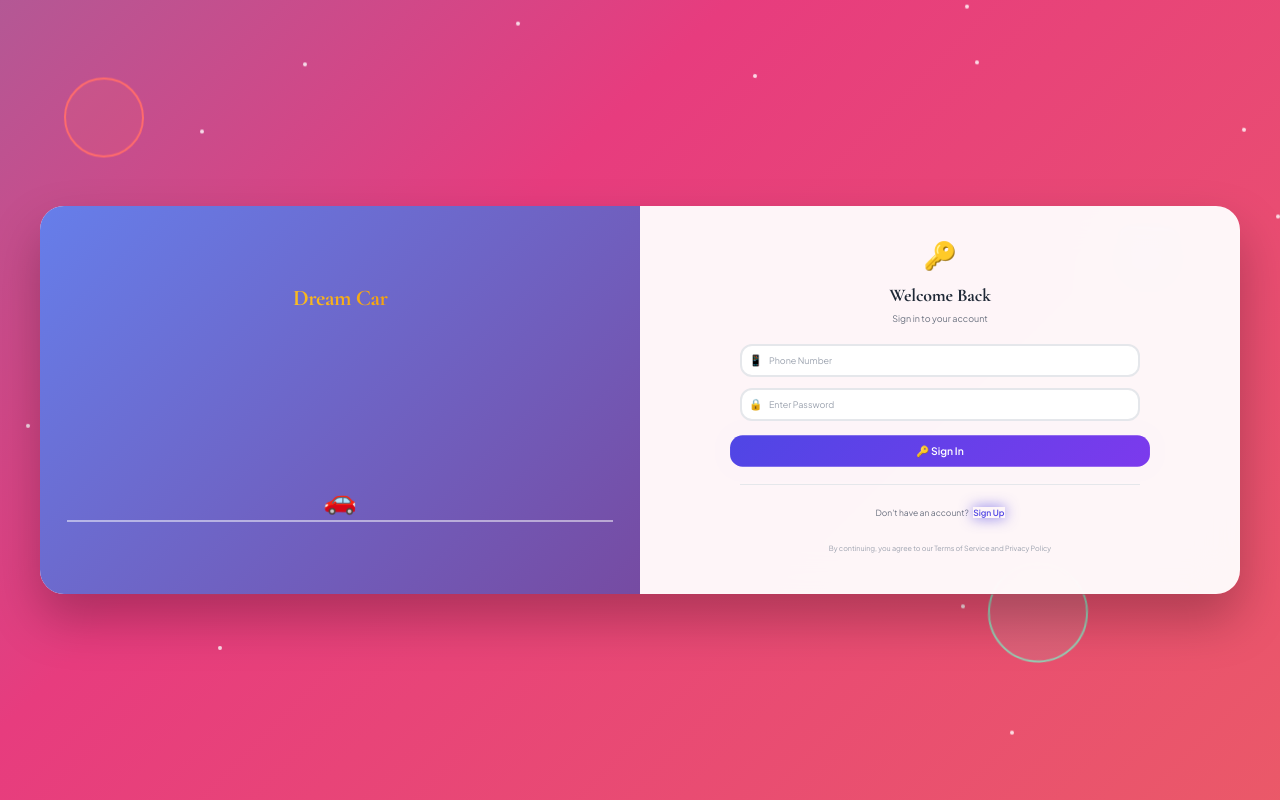
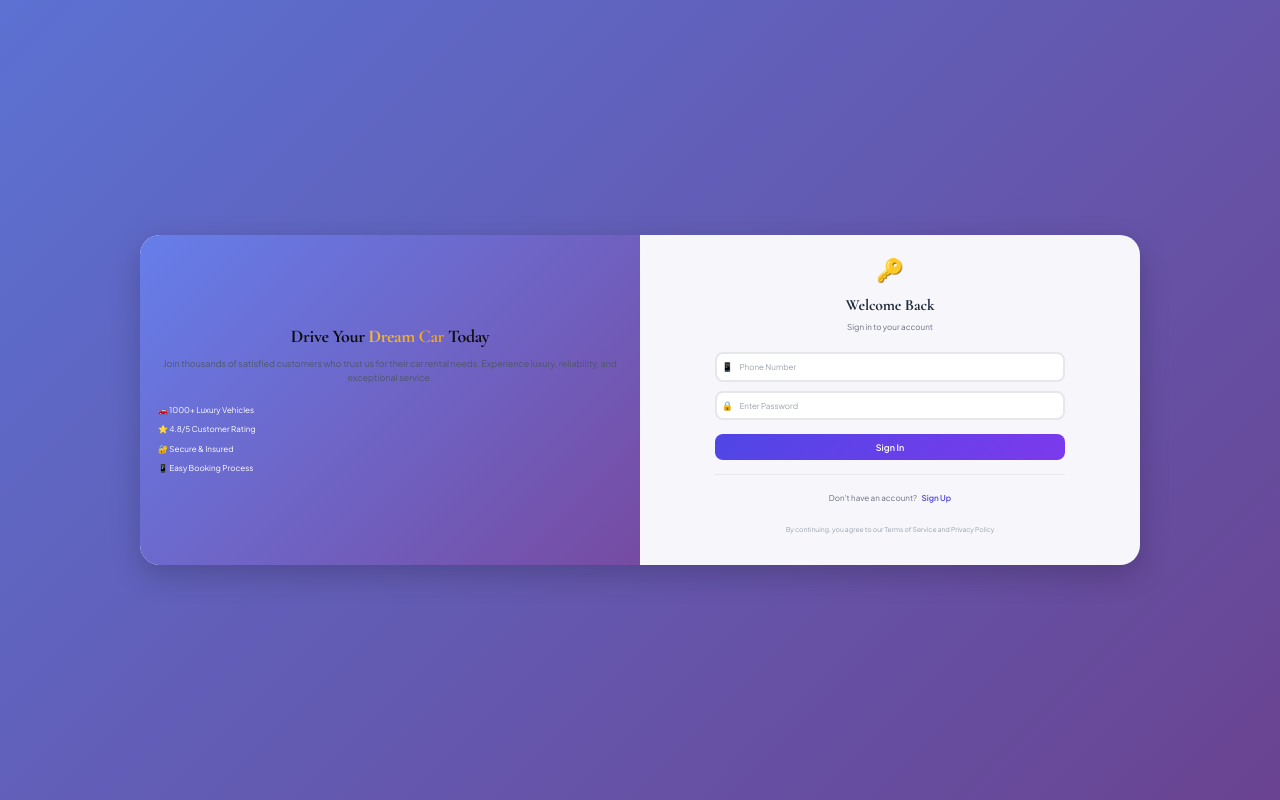
Before and after one commit to fekt2016/benzRentals, a React (Vite) app: page /login in a window 1280 px wide. Built offline with nearby package versions, Linux system fonts and the light colour scheme.

Commit message:
css login optimize

```diff
--- a/src/Auth/Login.jsx
+++ b/src/Auth/Login.jsx
@@ -5,95 +5,43 @@ import OtpModal from "../components/Modal/OtpModal";
 import { PrimaryButton } from "../components/Button";
 import { useSendOtp, useRegister } from "../hooks/useAuth";
 
-// Enhanced Animations
-const gradient = keyframes`
-  0% { background-position: 0% 50%; }
-  50% { background-position: 100% 50%; }
-  100% { background-position: 0% 50%; }
+// Optimized Animations - Only essential ones remain
+const fadeIn = keyframes`
+  from { opacity: 0; }
+  to { opacity: 1; }
 `;
 
-const float = keyframes`
-  0%, 100% { transform: translateY(0px) rotate(0deg); }
-  50% { transform: translateY(-20px) rotate(5deg); }
-`;
-
-const bounceIn = keyframes`
-  0% {
+const slideUp = keyframes`
+  from {
     opacity: 0;
-    transform: scale(0.3) translateY(100px);
+    transform: translateY(20px);
   }
-  50% {
-    opacity: 0.9;
-    transform: scale(1.05) translateY(-10px);
-  }
-  80% {
+  to {
     opacity: 1;
-    transform: scale(0.95) translateY(5px);
-  }
-  100% {
-    opacity: 1;
-    transform: scale(1) translateY(0);
+    transform: translateY(0);
   }
 `;
 
 const slideInRight = keyframes`
-  0% {
+  from {
     opacity: 0;
-    transform: translateX(100px) rotateY(90deg);
+    transform: translateX(30px);
   }
-  100% {
+  to {
     opacity: 1;
-    transform: translateX(0) rotateY(0deg);
+    transform: translateX(0);
   }
 `;
 
-const slideInLeft = keyframes`
-  0% {
-    opacity: 0;
-    transform: translateX(-100px) rotateY(-90deg);
-  }
-  100% {
-    opacity: 1;
-    transform: translateX(0) rotateY(0deg);
-  }
+const pulse = keyframes`
+  0% { transform: scale(1); }
+  50% { transform: scale(1.05); }
+  100% { transform: scale(1); }
 `;
 
-const typewriter = keyframes`
-  from { width: 0; }
-  to { width: 100%; }
-`;
-
-// const blink = keyframes`
-//   0%, 100% { opacity: 1; }
-//   50% { opacity: 0; }
-// `;
-
-const shake = keyframes`
-  0%, 100% { transform: translateX(0); }
-  10%, 30%, 50%, 70%, 90% { transform: translateX(-5px); }
-  20%, 40%, 60%, 80% { transform: translateX(5px); }
-`;
-
-const pulse = keyframes`
-  0% { transform: scale(1); box-shadow: 0 0 0 0 rgba(79, 70, 229, 0.7); }
-  70% { transform: scale(1.05); box-shadow: 0 0 0 15px rgba(79, 70, 229, 0); }
-  100% { transform: scale(1); box-shadow: 0 0 0 0 rgba(79, 70, 229, 0); }
-`;
-
-const glow = keyframes`
-  0%, 100% { box-shadow: 0 0 5px rgba(79, 70, 229, 0.5); }
-  50% { box-shadow: 0 0 20px rgba(79, 70, 229, 0.8); }
-`;
-
-const ripple = keyframes`
-  0% {
-    transform: scale(1);
-    opacity: 1;
-  }
-  100% {
-    transform: scale(4);
-    opacity: 0;
-  }
+const spin = keyframes`
+  from { transform: rotate(0deg); }
+  to { transform: rotate(360deg); }
 `;
 
 const LoginPage = () => {
@@ -106,26 +54,10 @@ const LoginPage = () => {
   const [error, setError] = useState("");
   const [isOtpOpen, setOtpOpen] = useState(false);
   const [isLoading, setIsLoading] = useState(false);
-  const [isAnimating, setIsAnimating] = useState(false);
   const [activeInput, setActiveInput] = useState(null);
 
   const sendOtp = useSendOtp();
   const register = useRegister();
-
-  // Trigger animation when mode changes
-  useEffect(() => {
-    setIsAnimating(true);
-    const timer = setTimeout(() => setIsAnimating(false), 800);
-    return () => clearTimeout(timer);
-  }, [isRegistering]);
-
-  // Auto-focus first input on mode change
-  useEffect(() => {
-    if (isRegistering) {
-      const firstInput = document.getElementById("fullName");
-      if (firstInput) firstInput.focus();
-    }
-  }, [isRegistering]);
 
   const handleSubmit = async (e) => {
     e.preventDefault();
@@ -136,11 +68,6 @@ const LoginPage = () => {
       if (password !== passwordConfirm) {
         setError("Passwords do not match");
         setIsLoading(false);
-        // Add shake animation to error
-        document.querySelector("form").style.animation = `${shake} 0.5s ease`;
-        setTimeout(() => {
-          document.querySelector("form").style.animation = "";
-        }, 500);
         return;
       }
       if (password.length < 6) {
@@ -203,91 +130,39 @@ const LoginPage = () => {
 
   return (
     <PageWrapper>
-      {/* Animated Background Elements */}
-      <BackgroundDecoration>
-        <FloatingShape
-          type="circle"
-          size="80px"
-          top="10%"
-          left="5%"
-          delay="0s"
-          color="#ff6b6b"
-        />
-        <FloatingShape
-          type="triangle"
-          size="120px"
-          top="60%"
-          left="10%"
-          delay="2s"
-          color="#4ecdc4"
-        />
-        <FloatingShape
-          type="square"
-          size="60px"
-          top="30%"
-          right="8%"
-          delay="1s"
-          color="#45b7d1"
-        />
-        <FloatingShape
-          type="circle"
-          size="100px"
-          bottom="15%"
-          right="15%"
-          delay="3s"
-          color="#96ceb4"
-        />
-
-        {/* Floating particles */}
-        {[...Array(20)].map((_, i) => (
-          <Particle key={i} index={i} />
-        ))}
-      </BackgroundDecoration>
+      {/* Simplified Background */}
+      <BackgroundOverlay />
 
       <Container>
         <LeftSection>
           <HeroContent>
-            <AnimatedTitle>
-              <TypewriterText>Drive Your </TypewriterText>
-              <GradientText delay="1.5s">Dream Car</GradientText>
-              <TypewriterText delay="3s"> Today</TypewriterText>
-            </AnimatedTitle>
+            <Title>
+              Drive Your <GradientText>Dream Car</GradientText> Today
+            </Title>
 
-            <HeroSubtitle>
-              <AnimatedSubtitle>
-                Join thousands of satisfied customers who trust us for their car
-                rental needs. Experience luxury, reliability, and exceptional
-                service.
-              </AnimatedSubtitle>
-            </HeroSubtitle>
+            <Subtitle>
+              Join thousands of satisfied customers who trust us for their car
+              rental needs. Experience luxury, reliability, and exceptional
+              service.
+            </Subtitle>
 
             <FeaturesList>
-              <Feature delay="0.2s">🚗 1000+ Luxury Vehicles</Feature>
-              <Feature delay="0.4s">⭐ 4.8/5 Customer Rating</Feature>
-              <Feature delay="0.6s">🔐 Secure & Insured</Feature>
-              <Feature delay="0.8s">📱 Easy Booking Process</Feature>
+              <Feature>🚗 1000+ Luxury Vehicles</Feature>
+              <Feature>⭐ 4.8/5 Customer Rating</Feature>
+              <Feature>🔐 Secure & Insured</Feature>
+              <Feature>📱 Easy Booking Process</Feature>
             </FeaturesList>
-
-            <CarAnimation>
-              <CarIcon>🚗</CarIcon>
-              <RoadLine />
-            </CarAnimation>
           </HeroContent>
         </LeftSection>
 
         <RightSection>
-          <FormCard
-            $isAnimating={isAnimating}
-            $mode={isRegistering ? "register" : "login"}
-          >
+          <FormCard>
             <FormHeader>
-              <AnimatedIcon $mode={isRegistering ? "register" : "login"}>
-                {isRegistering ? "👋" : "🔑"}
-              </AnimatedIcon>
-              <FormTitle $isAnimating={isAnimating}>
+              <Icon>{isRegistering ? "👋" : "🔑"}</Icon>
+              <FormTitle>
                 {isRegistering ? "Create Account" : "Welcome Back"}
               </FormTitle>
-              <FormSubtitle $isAnimating={isAnimating}>
+              <FormSubtitle>
                 {isRegistering
                   ? "Join our community today"
                   : "Sign in to your account"}
@@ -295,17 +170,17 @@ const LoginPage = () => {
             </FormHeader>
 
             {error && (
-              <ErrorMessage $show={!!error}>
+              <ErrorMessage>
                 <ErrorIcon>⚠️</ErrorIcon>
                 {error}
               </ErrorMessage>
             )}
 
-            <Form onSubmit={handleSubmit} $isAnimating={isAnimating}>
+            <Form onSubmit={handleSubmit}>
               {isRegistering && (
                 <>
                   <InputGroup>
-                    <AnimatedInput
+                    <Input
                       id="fullName"
                       type="text"
                       value={fullName}
@@ -315,13 +190,12 @@ const LoginPage = () => {
                       placeholder="Full Name"
                       required
                       $active={activeInput === "fullName"}
-                      delay="0.1s"
                     />
                     <InputIcon>👤</InputIcon>
                   </InputGroup>
 
                   <InputGroup>
-                    <AnimatedInput
+                    <Input
                       type="email"
                       value={email}
                       onChange={(e) => setEmail(e.target.value)}
@@ -330,7 +204,6 @@ const LoginPage = () => {
                       placeholder="Email Address"
                       required
                       $active={activeInput === "email"}
-                      delay="0.2s"
                     />
                     <InputIcon>📧</InputIcon>
                   </InputGroup>
@@ -338,7 +211,7 @@ const LoginPage = () => {
               )}
 
               <InputGroup>
-                <AnimatedInput
+                <Input
                   type="tel"
                   value={phone}
                   onChange={(e) => setPhone(e.target.value)}
@@ -347,13 +220,12 @@ const LoginPage = () => {
                   placeholder="Phone Number"
                   required
                   $active={activeInput === "phone"}
-                  delay={isRegistering ? "0.3s" : "0.1s"}
                 />
                 <InputIcon>📱</InputIcon>
               </InputGroup>
 
               <InputGroup>
-                <AnimatedInput
+                <Input
                   type="password"
                   value={password}
                   onChange={(e) => setPassword(e.target.value)}
@@ -364,14 +236,13 @@ const LoginPage = () => {
                   }
                   required
                   $active={activeInput === "password"}
-                  delay={isRegistering ? "0.4s" : "0.2s"}
                 />
                 <InputIcon>🔒</InputIcon>
               </InputGroup>
 
               {isRegistering && (
                 <InputGroup>
-                  <AnimatedInput
+                  <Input
                     type="password"
                     value={passwordConfirm}
                     onChange={(e) => setPasswordConfirm(e.target.value)}
@@ -380,7 +251,6 @@ const LoginPage = () => {
                     placeholder="Confirm Password"
                     required
                     $active={activeInput === "passwordConfirm"}
-                    delay="0.5s"
                   />
                   <InputIcon>✅</InputIcon>
                 </InputGroup>
@@ -389,32 +259,26 @@ const LoginPage = () => {
               <SubmitButton
                 type="submit"
                 disabled={isLoading}
-                isLoading={isLoading}
-                $pulse={!isLoading}
+                $isLoading={isLoading}
               >
                 {isLoading ? (
                   <>
                     <Spinner />
-                    <RippleContainer>
-                      <Ripple />
-                      <Ripple delay="0.3s" />
-                      <Ripple delay="0.6s" />
-                    </RippleContainer>
                     {isRegistering ? "Creating Account..." : "Signing In..."}
                   </>
                 ) : (
-                  <>{isRegistering ? "🚀 Create Account" : "🔑 Sign In"}</>
+                  <>{isRegistering ? "Create Account" : "Sign In"}</>
                 )}
               </SubmitButton>
             </Form>
 
-            <ToggleSection $isAnimating={isAnimating}>
+            <ToggleSection>
               <ToggleText>
                 {isRegistering
                   ? "Already have an account?"
                   : "Don't have an account?"}
               </ToggleText>
-              <ToggleButton onClick={toggleMode} type="button" $glow>
+              <ToggleButton onClick={toggleMode} type="button">
                 {isRegistering ? "Sign In" : "Sign Up"}
               </ToggleButton>
             </ToggleSection>
@@ -438,116 +302,67 @@ const LoginPage = () => {
 
 export default LoginPage;
 
-// Enhanced Styled Components with Animations
+// Optimized Styled Components
 const PageWrapper = styled.div`
   min-height: 100vh;
-  background: linear-gradient(-45deg, #ee7752, #e73c7e, #23a6d5, #23d5ab);
-  background-size: 400% 400%;
-  animation: ${gradient} 15s ease infinite;
+  background: linear-gradient(135deg, #667eea 0%, #764ba2 100%);
   display: flex;
   align-items: center;
   justify-content: center;
   padding: 1rem;
   position: relative;
-  overflow: hidden;
 `;
 
-const BackgroundDecoration = styled.div`
+const BackgroundOverlay = styled.div`
   position: absolute;
   top: 0;
   left: 0;
-  width: 100%;
-  height: 100%;
-  pointer-events: none;
-`;
-
-const FloatingShape = styled.div`
-  position: absolute;
-  width: ${(props) => props.size};
-  height: ${(props) => props.size};
-  background: ${(props) => props.color}20;
-  border: 2px solid ${(props) => props.color};
-  border-radius: ${(props) =>
-    props.type === "circle"
-      ? "50%"
-      : props.type === "triangle"
-      ? "50% 50% 0 50%"
-      : "20%"};
-  animation: ${float} 6s ease-in-out infinite;
-  animation-delay: ${(props) => props.delay};
-  top: ${(props) => props.top};
-  left: ${(props) => props.left};
-  right: ${(props) => props.right};
-  bottom: ${(props) => props.bottom};
-  filter: blur(${(props) => (props.type === "circle" ? "0px" : "1px")});
-`;
-
-const Particle = styled.div`
-  position: absolute;
-  width: 4px;
-  height: 4px;
-  background: rgba(255, 255, 255, 0.8);
-  border-radius: 50%;
-  top: ${() => Math.random() * 100}%;
-  left: ${() => Math.random() * 100}%;
-  animation: ${float} ${() => 3 + Math.random() * 4}s ease-in-out infinite;
-  animation-delay: ${() => Math.random() * 5}s;
+  right: 0;
+  bottom: 0;
+  background: rgba(0, 0, 0, 0.1);
 `;
 
 const Container = styled.div`
   display: grid;
   grid-template-columns: 1fr 1fr;
-  max-width: 1200px;
+  max-width: 1000px;
   width: 100%;
   background: rgba(255, 255, 255, 0.95);
-  border-radius: 24px;
+  border-radius: 20px;
   overflow: hidden;
-  box-shadow: 0 25px 50px rgba(0, 0, 0, 0.25);
-  backdrop-filter: blur(20px);
-  animation: ${bounceIn} 1s ease-out;
+  box-shadow: 0 10px 30px rgba(0, 0, 0, 0.2);
+  backdrop-filter: blur(10px);
+  animation: ${fadeIn} 0.5s ease-out;
 
-  @media (max-width: 968px) {
+  @media (max-width: 768px) {
     grid-template-columns: 1fr;
-    max-width: 450px;
+    max-width: 400px;
   }
 `;
 
 const LeftSection = styled.div`
   background: linear-gradient(135deg, #667eea 0%, #764ba2 100%);
-  padding: 4rem 3rem;
+  padding: 3rem 2rem;
   display: flex;
   align-items: center;
   justify-content: center;
   color: white;
-  position: relative;
-  overflow: hidden;
 
-  @media (max-width: 968px) {
-    padding: 3rem 2rem;
+  @media (max-width: 768px) {
+    padding: 2rem 1.5rem;
     display: none;
   }
 `;
 
 const HeroContent = styled.div`
-  position: relative;
-  z-index: 2;
   text-align: center;
 `;
 
-const AnimatedTitle = styled.h1`
-  font-size: 2.5rem;
+const Title = styled.h1`
+  font-size: 2rem;
   font-weight: 700;
-  margin-bottom: 1.5rem;
-  line-height: 1.2;
-  overflow: hidden;
-`;
-
-const TypewriterText = styled.span`
-  display: inline-block;
-  overflow: hidden;
-  white-space: nowrap;
-  animation: ${typewriter} 2s steps(40, end) ${(props) => props.delay || "0s"}
-    both;
+  margin-bottom: 1rem;
+  line-height: 1.3;
 `;
 
 const GradientText = styled.span`
@@ -555,87 +370,42 @@ const GradientText = styled.span`
   -webkit-background-clip: text;
   -webkit-text-fill-color: transparent;
   background-clip: text;
-  display: inline-block;
-  animation: ${pulse} 2s infinite ${(props) => props.delay || "0s"};
 `;
 
-const HeroSubtitle = styled.div`
+const Subtitle = styled.p`
+  font-size: 1rem;
+  line-height: 1.6;
   margin-bottom: 2rem;
-`;
-
-const AnimatedSubtitle = styled.p`
-  font-size: 1.1rem;
-  opacity: 0;
-  line-height: 1.6;
-  animation: ${slideInLeft} 1s ease-out 2s forwards;
+  opacity: 0.9;
 `;
 
 const FeaturesList = styled.div`
   display: grid;
-  gap: 1rem;
+  gap: 0.75rem;
   text-align: left;
-  margin-bottom: 2rem;
 `;
 
 const Feature = styled.div`
   display: flex;
   align-items: center;
-  gap: 0.75rem;
-  font-size: 1rem;
-  opacity: 0;
-  transform: translateX(-50px);
-  animation: ${slideInLeft} 0.6s ease-out ${(props) => props.delay} forwards;
-`;
-
-const CarAnimation = styled.div`
-  position: relative;
-  margin-top: 2rem;
-`;
-
-const CarIcon = styled.div`
-  font-size: 3rem;
-  animation: ${float} 3s ease-in-out infinite;
-`;
-
-const RoadLine = styled.div`
-  width: 100%;
-  height: 2px;
-  background: rgba(255, 255, 255, 0.5);
-  position: relative;
-  overflow: hidden;
-
-  &::after {
-    content: "";
-    position: absolute;
-    width: 50px;
-    height: 2px;
-    background: white;
-    animation: ${typewriter} 2s linear infinite;
-  }
+  gap: 0.5rem;
+  font-size: 0.9rem;
 `;
 
 const RightSection = styled.div`
-  padding: 3rem;
+  padding: 2rem;
   display: flex;
   align-items: center;
   justify-content: center;
 
   @media (max-width: 768px) {
-    padding: 2rem 1.5rem;
+    padding: 1.5rem;
   }
 `;
 
 const FormCard = styled.div`
   width: 100%;
-  max-width: 400px;
-  animation: ${(props) =>
-    props.$isAnimating
-      ? css`
-          ${slideInRight} 0.8s ease-out
-        `
-      : "none"};
-  transform-style: preserve-3d;
-  perspective: 1000px;
+  max-width: 350px;
 `;
 
 const FormHeader = styled.div`
@@ -643,103 +413,66 @@ const FormHeader = styled.div`
   margin-bottom: 2rem;
 `;
 
-const AnimatedIcon = styled.div`
-  font-size: 3rem;
+const Icon = styled.div`
+  font-size: 2.5rem;
   margin-bottom: 1rem;
-  animation: ${bounceIn} 0.8s ease-out,
-    ${(props) =>
-      props.$mode === "register"
-        ? css`
-            ${pulse} 2s infinite 1s
-          `
-        : "none"};
 `;
 
 const FormTitle = styled.h2`
-  font-size: 2rem;
+  font-size: 1.75rem;
   font-weight: 700;
   color: #1f2937;
   margin-bottom: 0.5rem;
-  animation: ${(props) =>
-    props.$isAnimating
-      ? css`
-          ${bounceIn} 0.6s ease-out
-        `
-      : "none"};
 `;
 
 const FormSubtitle = styled.p`
   color: #6b7280;
-  font-size: 1rem;
-  animation: ${(props) =>
-    props.$isAnimating
-      ? css`
-          ${slideInRight} 0.8s ease-out
-        `
-      : "none"};
+  font-size: 0.9rem;
 `;
 
 const ErrorMessage = styled.div`
   background: #fef2f2;
   border: 1px solid #fecaca;
   color: #dc2626;
-  padding: 1rem;
-  border-radius: 12px;
+  padding: 0.75rem;
+  border-radius: 8px;
   margin-bottom: 1.5rem;
   display: flex;
   align-items: center;
   gap: 0.5rem;
   font-weight: 500;
-  animation: ${(props) =>
-    props.$show
-      ? css`
-          ${bounceIn} 0.5s ease-out, ${shake} 0.5s ease-out
-        `
-      : "none"};
+  font-size: 0.9rem;
+  animation: ${slideUp} 0.3s ease-out;
 `;
 
 const ErrorIcon = styled.span`
-  font-size: 1.2rem;
-  animation: ${pulse} 1s infinite;
+  font-size: 1rem;
 `;
 
 const Form = styled.form`
   display: flex;
   flex-direction: column;
-  gap: 1.25rem;
-  animation: ${(props) =>
-    props.$isAnimating
-      ? css`
-          ${bounceIn} 0.6s ease-out
-        `
-      : "none"};
+  gap: 1rem;
 `;
 
 const InputGroup = styled.div`
   position: relative;
 `;
 
-const AnimatedInput = styled.input`
+const Input = styled.input`
   width: 100%;
-  padding: 1rem 1rem 1rem 3rem;
+  padding: 0.875rem 0.875rem 0.875rem 2.5rem;
   border: 2px solid ${(props) => (props.$active ? "#4f46e5" : "#e5e7eb")};
-  border-radius: 12px;
-  font-size: 1rem;
-  transition: all 0.3s ease;
+  border-radius: 8px;
+  font-size: 0.9rem;
+  transition: all 0.2s ease;
   background: white;
   color: #1f2937;
-  animation: ${slideInRight} 0.6s ease-out ${(props) => props.delay} both;
-  transform-origin: left;
 
   &:focus {
     outline: none;
     border-color: #4f46e5;
     box-shadow: 0 0 0 3px rgba(79, 70, 229, 0.1);
-
-    + span {
-      color: #4f46e5;
-      transform: scale(1.2);
-    }
   }
 
   &::placeholder {
@@ -749,45 +482,36 @@ const AnimatedInput = styled.input`
 
 const InputIcon = styled.span`
   position: absolute;
-  left: 1rem;
+  left: 0.75rem;
   top: 50%;
   transform: translateY(-50%);
-  font-size: 1.2rem;
+  font-size: 1rem;
   color: #6b7280;
-  transition: all 0.3s ease;
 `;
 
 const SubmitButton = styled.button`
   width: 100%;
-  padding: 1rem 2rem;
+  padding: 0.875rem 2rem;
   background: ${(props) =>
-    props.isLoading
+    props.$isLoading
       ? "#9ca3af"
       : "linear-gradient(135deg, #4f46e5 0%, #7c3aed 100%)"};
   color: white;
   border: none;
-  border-radius: 12px;
-  font-size: 1.1rem;
+  border-radius: 8px;
+  font-size: 1rem;
   font-weight: 600;
-  cursor: ${(props) => (props.isLoading ? "not-allowed" : "pointer")};
-  transition: all 0.3s ease;
+  cursor: ${(props) => (props.$isLoading ? "not-allowed" : "pointer")};
+  transition: all 0.2s ease;
   display: flex;
   align-items: center;
   justify-content: center;
-  gap: 0.75rem;
+  gap: 0.5rem;
   margin-top: 0.5rem;
-  position: relative;
-  overflow: hidden;
-  animation: ${(props) =>
-    props.$pulse
-      ? css`
-          ${pulse} 2s infinite
-        `
-      : "none"};
 
   &:hover:not(:disabled) {
-    transform: translateY(-2px);
-    box-shadow: 0 15px 30px rgba(79, 70, 229, 0.4);
+    transform: translateY(-1px);
+    box-shadow: 0 5px 15px rgba(79, 70, 229, 0.3);
   }
 
   &:disabled {
@@ -796,60 +520,24 @@ const SubmitButton = styled.button`
 `;
 
 const Spinner = styled.div`
-  width: 20px;
-  height: 20px;
+  width: 16px;
+  height: 16px;
   border: 2px solid transparent;
   border-top: 2px solid white;
   border-radius: 50%;
-  animation: spin 1s linear infinite;
-
-  @keyframes spin {
-    0% {
-      transform: rotate(0deg);
-    }
-    100% {
-      transform: rotate(360deg);
-    }
-  }
-`;
-
-const RippleContainer = styled.div`
-  position: absolute;
-  top: 0;
-  left: 0;
-  width: 100%;
-  height: 100%;
-`;
-
-const Ripple = styled.div`
-  position: absolute;
-  top: 50%;
-  left: 50%;
-  width: 20px;
-  height: 20px;
-  background: rgba(255, 255, 255, 0.6);
-  border-radius: 50%;
-  transform: translate(-50%, -50%);
-  animation: ${ripple} 1.5s linear infinite;
-  animation-delay: ${(props) => props.delay || "0s"};
+  animation: ${spin} 1s linear infinite;
 `;
 
 const ToggleSection = styled.div`
   text-align: center;
-  margin: 2rem 0 1rem;
-  padding: 1.5rem 0;
+  margin: 1.5rem 0 1rem;
+  padding: 1rem 0;
   border-top: 1px solid #e5e7eb;
-  animation: ${(props) =>
-    props.$isAnimating
-      ? css`
-          ${slideInRight} 0.8s ease-out
-        `
-      : "none"};
 `;
 
 const ToggleText = styled.span`
   color: #6b7280;
-  font-size: 0.95rem;
+  font-size: 0.9rem;
 `;
 
 const ToggleButton = styled.button`
@@ -859,34 +547,18 @@ const ToggleButton = styled.button`
   font-weight: 600;
   cursor: pointer;
   margin-left: 0.5rem;
-  font-size: 0.95rem;
-  transition: all 0.3s ease;
-  animation: ${(props) =>
-    props.$glow
-      ? css`
-          ${glow} 2s infinite
-        `
-      : "none"};
+  font-size: 0.9rem;
+  transition: color 0.2s ease;
 
   &:hover {
     color: #3730a3;
-    transform: scale(1.1);
-  }
-`;
-const fadeIn = keyframes`
-  from {
-    opacity: 0;
-  }
-  to {
-    opacity: 1;
   }
 `;
 
 const PrivacyNote = styled.p`
   text-align: center;
-  font-size: 0.8rem;
+  font-size: 0.75rem;
   color: #9ca3af;
   margin-top: 1rem;
   line-height: 1.4;
-  animation: ${fadeIn} 1s ease-out 3s both;
 `;
```
